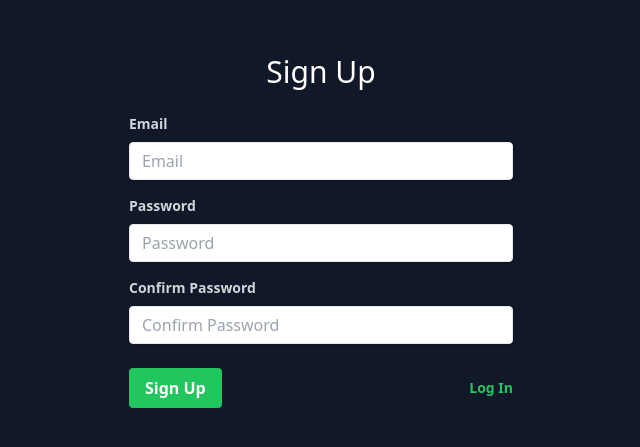
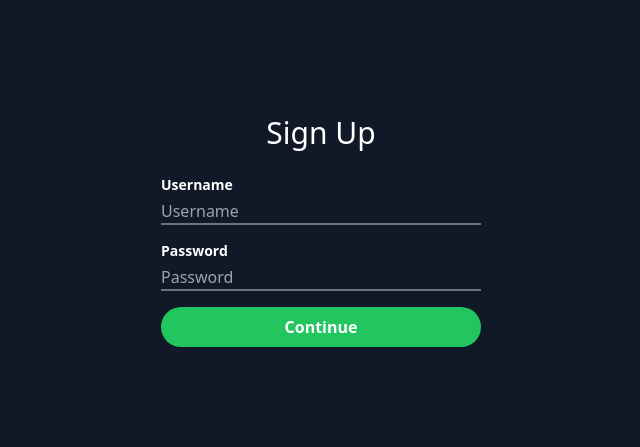
Before and after one commit to Unchanted/Arcade24-ReactNative, a React (Vite) app: page /signup in a window 1280 px wide. Shown: the part 169-616 px from the top of the page, without its empty margins (319-959 px from the left). Built offline with nearby package versions, Linux system fonts and the light colour scheme.

Commit message:
quick picks

```diff
--- a/src/App.jsx
+++ b/src/App.jsx
@@ -3,6 +3,7 @@ import { BrowserRouter as Router, Routes, Route } from 'react-router-dom';
 import MainPage from './components/MainPage';
 import LoginPage from './components/LoginPage';
 import SignupPage from './components/SignupPage';
+import QuickPicksPage from './components/QuickPicksPage';
 
 const App = () => {
   return (
@@ -10,6 +11,7 @@ const App = () => {
       <Routes>
         <Route path="/login" element={<LoginPage />} />
         <Route path="/signup" element={<SignupPage />} />
+        <Route path="/quick-picks" element={<QuickPicksPage />} />
         <Route path="/" element={<MainPage />} />
       </Routes>
     </Router>
--- a/src/components/LoginPage.jsx
+++ b/src/components/LoginPage.jsx
@@ -1,44 +1,43 @@
 import React from 'react';
-import { Link } from 'react-router-dom';
+import { useNavigate } from 'react-router-dom';
 
 const LoginPage = () => {
+  const navigate = useNavigate();
+
+  const handleSubmit = (e) => {
+    e.preventDefault();
+    // Redirect to Quick Picks page
+    navigate('/quick-picks');
+  };
+
   return (
-    <div className="flex flex-col items-center justify-center min-h-screen bg-gray-900 text-white">
-      <h1 className="text-3xl mb-6">Login</h1>
-      <form className="w-full max-w-sm">
-        <div className="mb-4">
-          <label className="block text-gray-300 text-sm font-bold mb-2" htmlFor="email">
-            Email
-          </label>
+    <div className="flex flex-col items-center justify-center min-h-screen bg-gray-900 text-white px-4">
+      <h1 className="text-3xl mb-6">Log In</h1>
+      <form className="w-full max-w-xs space-y-4" onSubmit={handleSubmit}>
+        <div className="flex flex-col items-start w-full">
+          <label className="text-sm font-bold mb-1" htmlFor="username">Username</label>
           <input
-            className="shadow appearance-none border rounded w-full py-2 px-3 text-gray-700 leading-tight focus:outline-none focus:shadow-outline"
-            id="email"
-            type="email"
-            placeholder="Email"
+            className="w-full bg-transparent border-b-2 border-gray-500 focus:outline-none focus:border-green-500"
+            id="username"
+            type="text"
+            placeholder="Username"
           />
         </div>
-        <div className="mb-6">
-          <label className="block text-gray-300 text-sm font-bold mb-2" htmlFor="password">
-            Password
-          </label>
+        <div className="flex flex-col items-start w-full">
+          <label className="text-sm font-bold mb-1" htmlFor="password">Password</label>
           <input
-            className="shadow appearance-none border rounded w-full py-2 px-3 text-gray-700 leading-tight focus:outline-none focus:shadow-outline"
+            className="w-full bg-transparent border-b-2 border-gray-500 focus:outline-none focus:border-green-500"
             id="password"
             type="password"
             placeholder="Password"
           />
         </div>
-        <div className="flex items-center justify-between">
-          <button
-            className="bg-green-500 hover:bg-green-700 text-white font-bold py-2 px-4 rounded focus:outline-none focus:shadow-outline"
-            type="button"
-          >
-            Sign In
-          </button>
-          <Link to="/signup" className="inline-block align-baseline font-bold text-sm text-green-500 hover:text-green-800">
-            Sign up
-          </Link>
-        </div>
+        <button
+          className="w-full py-2 bg-green-500 text-white font-bold rounded-full mt-4 hover:bg-green-600 transition"
+          type="submit"
+        >
+          Continue
+        </button>
       </form>
     </div>
   );
--- a/src/components/MainPage.jsx
+++ b/src/components/MainPage.jsx
@@ -1,4 +1,3 @@
-
 import React from 'react';
 import { Link } from 'react-router-dom';
 
@@ -6,31 +5,31 @@ const MainPage = () => {
   return (
     <div className="relative min-h-screen bg-cover bg-center" style={{ backgroundImage: 'url(/path-to-your-image.jpg)' }}>
       <div className="absolute inset-0 bg-gradient-to-t from-black via-transparent to-transparent">
-        <div className="flex flex-col items-center justify-end min-h-screen pb-10 space-y-4">
-          <Link to="/signup">
+        <div className="flex flex-col items-center justify-end min-h-screen pb-10 space-y-4 px-4">
+          <Link to="/signup" className="w-full max-w-xs">
             <button
-              className="bg-green-500 text-white font-bold py-2 px-4 rounded-full"
+              className="bg-green-500 text-white font-bold py-2 w-full rounded-full"
               style={{ borderRadius: '81px' }}
             >
               Sign Up
             </button>
           </Link>
-          <Link to="/login">
+          <Link to="/login" className="w-full max-w-xs">
             <button
-              className="border border-white text-white font-bold py-2 px-4 rounded-full bg-transparent"
+              className="border border-white text-white font-bold py-2 w-full rounded-full bg-transparent"
               style={{ borderRadius: '81px' }}
             >
               Log In
             </button>
           </Link>
           <button
-            className="border border-white text-white font-bold py-2 px-4 rounded-full bg-transparent"
+            className="border border-white text-white font-bold py-2 w-full rounded-full bg-transparent"
             style={{ borderRadius: '81px' }}
           >
             Continue with Google
           </button>
           <button
-            className="border border-white text-white font-bold py-2 px-4 rounded-full bg-transparent"
+            className="border border-white text-white font-bold py-2 w-full rounded-full bg-transparent"
             style={{ borderRadius: '81px' }}
           >
             Continue with Apple
--- /dev/null
+++ b/src/components/QuickPicksPage.jsx
@@ -0,0 +1,26 @@
+
+import React from 'react';
+
+const QuickPicksPage = () => {
+  return (
+    <div className="flex flex-col items-center min-h-screen bg-gray-900 text-white px-4 py-6">
+      <h1 className="text-3xl mb-6">Quick Picks</h1>
+      <div className="grid grid-cols-1 sm:grid-cols-2 md:grid-cols-3 gap-4 w-full">
+        {/* Example items, you can replace these with your actual data */}
+        <div className="bg-gray-800 p-4 rounded-lg">
+          <img src="path-to-image.jpg" alt="Music Cover" className="w-full h-40 object-cover rounded-lg" />
+          <h2 className="mt-2 text-xl">Song Title</h2>
+          <p className="text-gray-400">Artist Name</p>
+        </div>
+        <div className="bg-gray-800 p-4 rounded-lg">
+          <img src="path-to-image.jpg" alt="Music Cover" className="w-full h-40 object-cover rounded-lg" />
+          <h2 className="mt-2 text-xl">Song Title</h2>
+          <p className="text-gray-400">Artist Name</p>
+        </div>
+        {/* Add more items as needed */}
+      </div>
+    </div>
+  );
+};
+
+export default QuickPicksPage;
--- a/src/components/SignupPage.jsx
+++ b/src/components/SignupPage.jsx
@@ -1,55 +1,43 @@
 import React from 'react';
-import { Link } from 'react-router-dom';
+import { useNavigate } from 'react-router-dom';
 
 const SignupPage = () => {
+  const navigate = useNavigate();
+
+  const handleSubmit = (e) => {
+    e.preventDefault();
+    // Redirect to Quick Picks page
+    navigate('/quick-picks');
+  };
+
   return (
-    <div className="flex flex-col items-center justify-center min-h-screen bg-gray-900 text-white">
+    <div className="flex flex-col items-center justify-center min-h-screen bg-gray-900 text-white px-4">
       <h1 className="text-3xl mb-6">Sign Up</h1>
-      <form className="w-full max-w-sm">
-        <div className="mb-4">
-          <label className="block text-gray-300 text-sm font-bold mb-2" htmlFor="email">
-            Email
-          </label>
+      <form className="w-full max-w-xs space-y-4" onSubmit={handleSubmit}>
+        <div className="flex flex-col items-start w-full">
+          <label className="text-sm font-bold mb-1" htmlFor="username">Username</label>
           <input
-            className="shadow appearance-none border rounded w-full py-2 px-3 text-gray-700 leading-tight focus:outline-none focus:shadow-outline"
-            id="email"
-            type="email"
-            placeholder="Email"
+            className="w-full bg-transparent border-b-2 border-gray-500 focus:outline-none focus:border-green-500"
+            id="username"
+            type="text"
+            placeholder="Username"
           />
         </div>
-        <div className="mb-4">
-          <label className="block text-gray-300 text-sm font-bold mb-2" htmlFor="password">
-            Password
-          </label>
+        <div className="flex flex-col items-start w-full">
+          <label className="text-sm font-bold mb-1" htmlFor="password">Password</label>
           <input
-            className="shadow appearance-none border rounded w-full py-2 px-3 text-gray-700 leading-tight focus:outline-none focus:shadow-outline"
+            className="w-full bg-transparent border-b-2 border-gray-500 focus:outline-none focus:border-green-500"
             id="password"
             type="password"
             placeholder="Password"
           />
         </div>
-        <div className="mb-6">
-          <label className="block text-gray-300 text-sm font-bold mb-2" htmlFor="confirm-password">
-            Confirm Password
-          </label>
-          <input
-            className="shadow appearance-none border rounded w-full py-2 px-3 text-gray-700 leading-tight focus:outline-none focus:shadow-outline"
-            id="confirm-password"
-            type="password"
-            placeholder="Confirm Password"
-          />
-        </div>
-        <div className="flex items-center justify-between">
-          <button
-            className="bg-green-500 hover:bg-green-700 text-white font-bold py-2 px-4 rounded focus:outline-none focus:shadow-outline"
-            type="button"
-          >
-            Sign Up
-          </button>
-          <Link to="/login" className="inline-block align-baseline font-bold text-sm text-green-500 hover:text-green-800">
-            Log In
-          </Link>
-        </div>
+        <button
+          className="w-full py-2 bg-green-500 text-white font-bold rounded-full mt-4 hover:bg-green-600 transition"
+          type="submit"
+        >
+          Continue
+        </button>
       </form>
     </div>
   );
```
